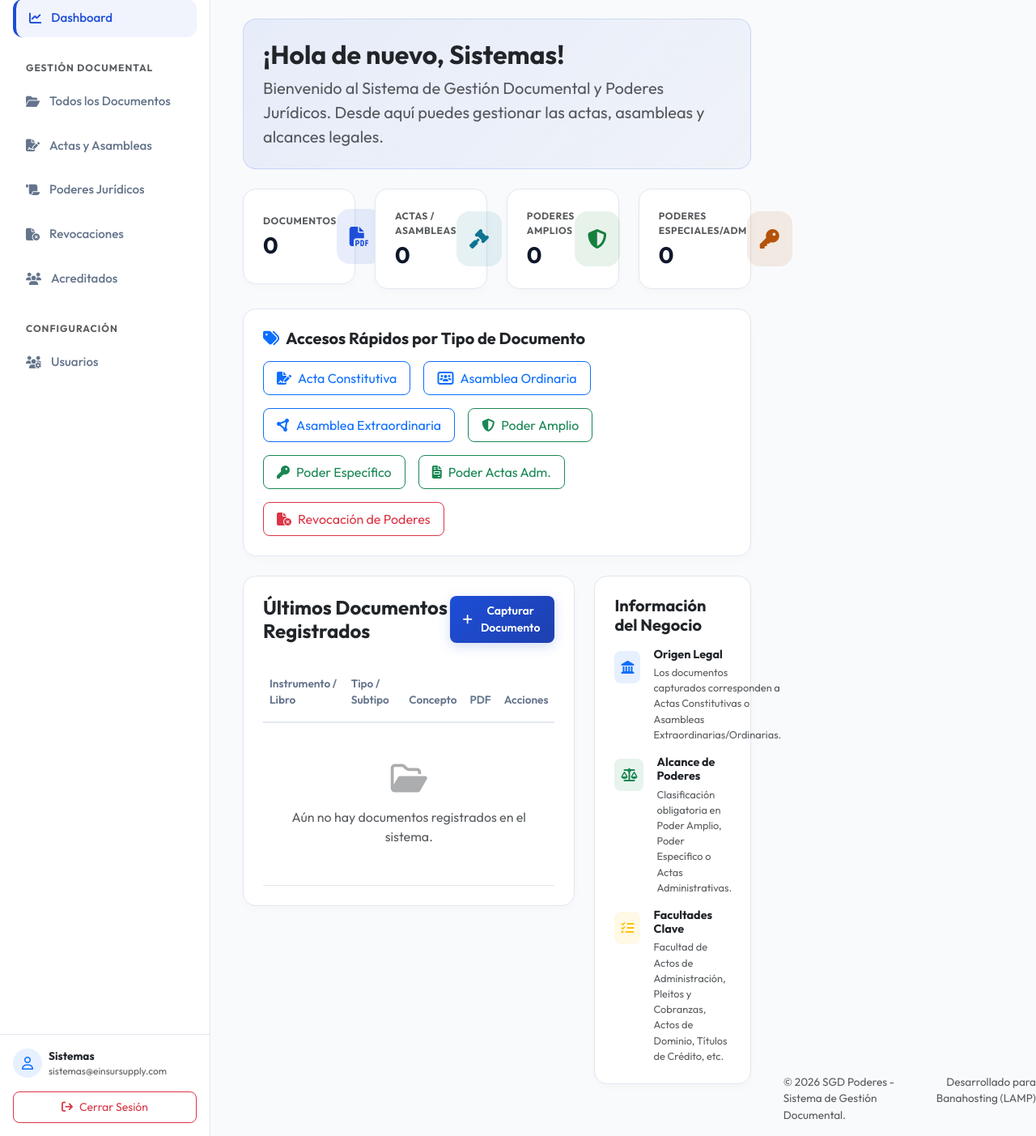
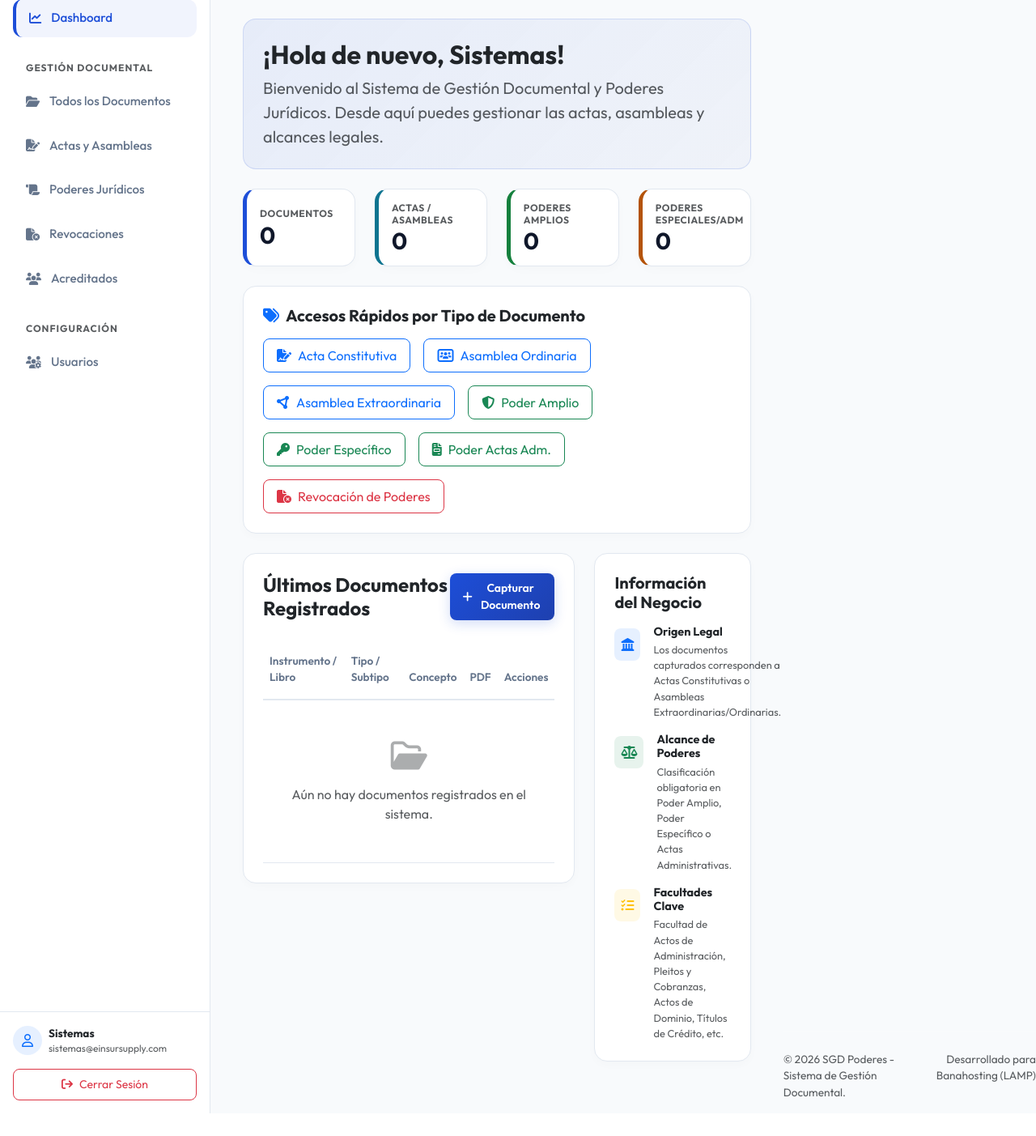
Before and after one commit to rafasando50/jurix, a PHP site: page /dashboard.php in a window 1280 px wide. Shown: the part 114-1517 px from the top of the page at 81% size. After the commit the page ends 1489 px from the top, so only its background shows below. Run offline with PHP 8.4, Linux system fonts and the light colour scheme; a user stored in the database is signed in; data comes from the database, SQL or seed files in the repository; data that the repository does not hold is empty.

Commit message:
style: fix visual bugs on the dasboard

```diff
--- a/dashboard.php
+++ b/dashboard.php
@@ -93,54 +93,34 @@ try {
         <!-- Fila de Estadísticas Rápidas (Poderes y Actas) -->
         <div class="row g-4 mb-4">
             <!-- Total de Documentos -->
-            <div class="col-md-6 col-lg-3">
-                <div class="stat-card d-flex align-items-center justify-content-between">
-                    <div>
-                        <span class="text-muted d-block mb-1 text-uppercase fw-bold" style="font-size: 0.75rem; letter-spacing: 0.5px;">Documentos</span>
-                        <h3 class="fw-bold mb-0 text-dark"><?php echo $total_docs; ?></h3>
-                    </div>
-                    <div class="bg-primary bg-opacity-10 text-primary p-3 rounded-4" style="font-size: 1.5rem;">
-                        <i class="fa-solid fa-file-pdf"></i>
-                    </div>
+            <div class="col-md-6 col-xl-3">
+                <div class="stat-card p-3 h-100 d-flex flex-column justify-content-center" style="border-left: 5px solid #1d4ed8 !important;">
+                    <span class="text-muted d-block mb-1 text-uppercase fw-bold" style="font-size: 0.75rem; letter-spacing: 0.5px; line-height: 1.2;">Documentos</span>
+                    <h3 class="fw-bold mb-0 text-dark" style="font-size: 1.8rem; line-height: 1;"><?php echo $total_docs; ?></h3>
                 </div>
             </div>
 
             <!-- Actas Constitutivas -->
-            <div class="col-md-6 col-lg-3">
-                <div class="stat-card d-flex align-items-center justify-content-between">
-                    <div>
-                        <span class="text-muted d-block mb-1 text-uppercase fw-bold" style="font-size: 0.75rem; letter-spacing: 0.5px;">Actas / Asambleas</span>
-                        <h3 class="fw-bold mb-0 text-dark"><?php echo $total_actas; ?></h3>
-                    </div>
-                    <div class="bg-info bg-opacity-10 text-info p-3 rounded-4" style="font-size: 1.5rem;">
-                        <i class="fa-solid fa-gavel"></i>
-                    </div>
+            <div class="col-md-6 col-xl-3">
+                <div class="stat-card p-3 h-100 d-flex flex-column justify-content-center" style="border-left: 5px solid #0e7490 !important;">
+                    <span class="text-muted d-block mb-1 text-uppercase fw-bold" style="font-size: 0.75rem; letter-spacing: 0.5px; line-height: 1.2;">Actas / Asambleas</span>
+                    <h3 class="fw-bold mb-0 text-dark" style="font-size: 1.8rem; line-height: 1;"><?php echo $total_actas; ?></h3>
                 </div>
             </div>
 
             <!-- Poderes Amplios -->
-            <div class="col-md-6 col-lg-3">
-                <div class="stat-card d-flex align-items-center justify-content-between">
-                    <div>
-                        <span class="text-muted d-block mb-1 text-uppercase fw-bold" style="font-size: 0.75rem; letter-spacing: 0.5px;">Poderes Amplios</span>
-                        <h3 class="fw-bold mb-0 text-dark"><?php echo $total_poderes_amplios; ?></h3>
-                    </div>
-                    <div class="bg-success bg-opacity-10 text-success p-3 rounded-4" style="font-size: 1.5rem;">
-                        <i class="fa-solid fa-shield-halved"></i>
-                    </div>
+            <div class="col-md-6 col-xl-3">
+                <div class="stat-card p-3 h-100 d-flex flex-column justify-content-center" style="border-left: 5px solid #15803d !important;">
+                    <span class="text-muted d-block mb-1 text-uppercase fw-bold" style="font-size: 0.75rem; letter-spacing: 0.5px; line-height: 1.2;">Poderes Amplios</span>
+                    <h3 class="fw-bold mb-0 text-dark" style="font-size: 1.8rem; line-height: 1;"><?php echo $total_poderes_amplios; ?></h3>
                 </div>
             </div>
 
             <!-- Poderes Especiales -->
-            <div class="col-md-6 col-lg-3">
-                <div class="stat-card d-flex align-items-center justify-content-between">
-                    <div>
-                        <span class="text-muted d-block mb-1 text-uppercase fw-bold" style="font-size: 0.75rem; letter-spacing: 0.5px;">Poderes Especiales/Adm</span>
-                        <h3 class="fw-bold mb-0 text-dark"><?php echo $total_poderes_especiales; ?></h3>
-                    </div>
-                    <div class="bg-warning bg-opacity-10 text-warning p-3 rounded-4" style="font-size: 1.5rem;">
-                        <i class="fa-solid fa-key"></i>
-                    </div>
+            <div class="col-md-6 col-xl-3">
+                <div class="stat-card p-3 h-100 d-flex flex-column justify-content-center" style="border-left: 5px solid #b45309 !important;">
+                    <span class="text-muted d-block mb-1 text-uppercase fw-bold" style="font-size: 0.75rem; letter-spacing: 0.5px; line-height: 1.2;">Poderes Especiales/Adm</span>
+                    <h3 class="fw-bold mb-0 text-dark" style="font-size: 1.8rem; line-height: 1;"><?php echo $total_poderes_especiales; ?></h3>
                 </div>
             </div>
         </div>
@@ -187,7 +167,7 @@ try {
         <!-- Fila de Accesos Rápidos y Última Actividad -->
         <div class="row g-4">
             <!-- Módulo de Documentos - Contexto del Negocio -->
-            <div class="col-lg-8">
+            <div class="col-xl-8">
                 <div class="p-4 rounded-4" style="background: #ffffff; border: 1px solid #e2e8f0; min-height: 350px; box-shadow: 0 4px 12px rgba(15, 23, 42, 0.02);">
                     <div class="d-flex align-items-center justify-content-between mb-4">
                         <h4 class="fw-bold text-dark mb-0">Últimos Documentos Registrados</h4>
@@ -307,7 +287,7 @@ try {
             </div>
 
             <!-- Accesos directos y ayuda -->
-            <div class="col-lg-4">
+            <div class="col-xl-4">
                 <div class="p-4 rounded-4 mb-4" style="background: #ffffff; border: 1px solid #e2e8f0; box-shadow: 0 4px 12px rgba(15, 23, 42, 0.02);">
                     <h5 class="fw-bold text-dark mb-3">Información del Negocio</h5>
                     <div class="d-flex flex-column gap-3">
--- a/includes/header.php
+++ b/includes/header.php
@@ -24,6 +24,8 @@ if (!isset($_SESSION['user_id']) || !isset($_SESSION['user_rol'])) {
     <meta charset="UTF-8">
     <meta name="viewport" content="width=device-width, initial-scale=1.0">
     <title>Sistema de Gestión Documental y Poderes</title>
+    <!-- Favicon -->
+    <link rel="shortcut icon" href="assets/img/favicon.ico" type="image/x-icon">
     <!-- Bootstrap 5 CDN -->
     <link href="https://cdn.jsdelivr.net/npm/bootstrap@5.3.0/dist/css/bootstrap.min.css" rel="stylesheet">
     <!-- Font Awesome para Iconos -->
```
Also changed, not shown: assets/css/style.css (+102 -0 lines), assets/img/favicon.ico (added).
